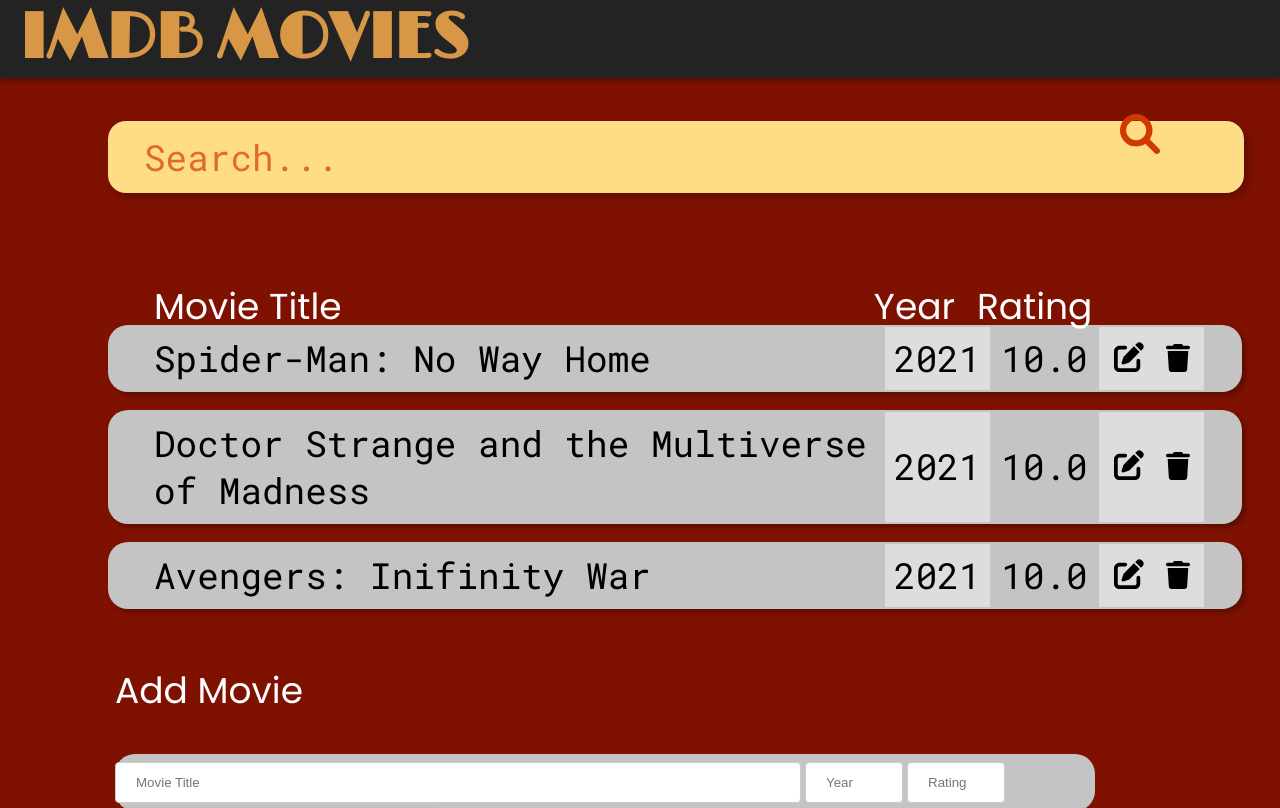
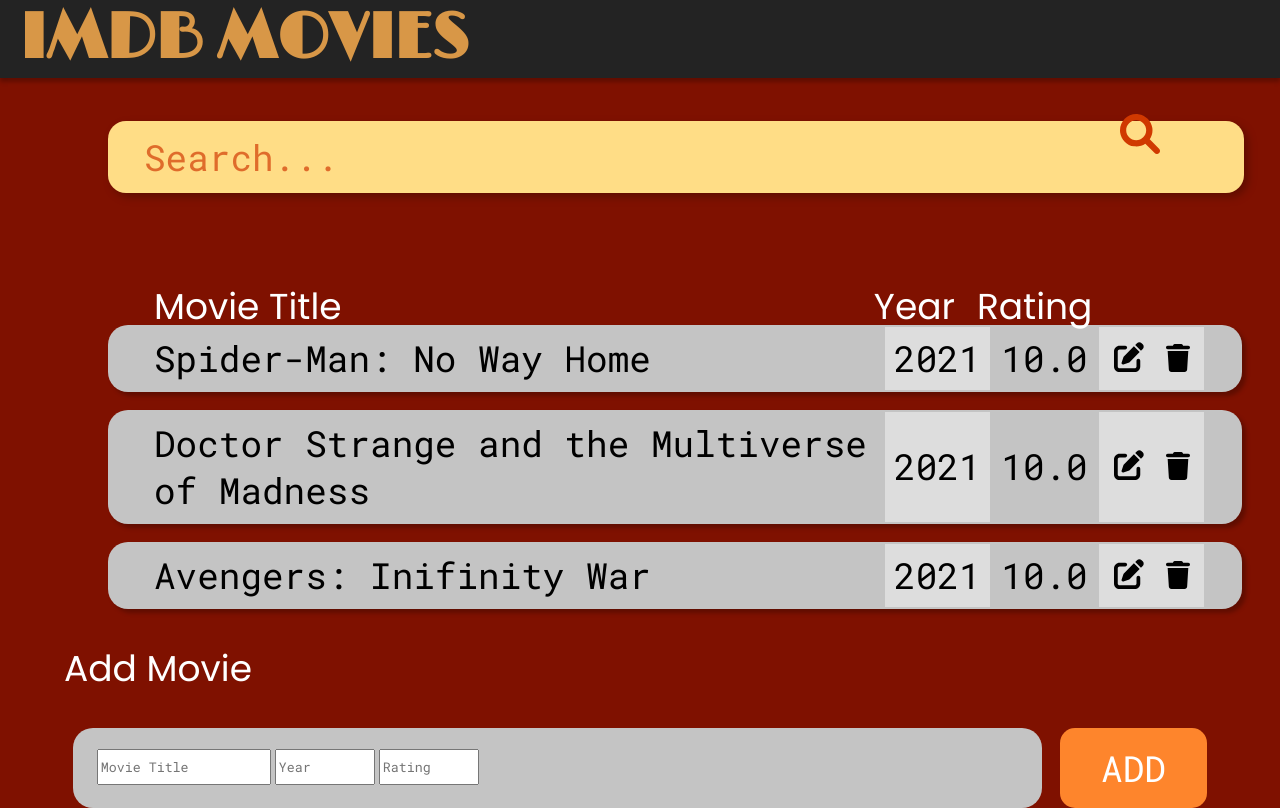
Before and after one commit to miguelflores-0906/stadvdb-mco2, a plain HTML site: page index.html in a window 1280 px wide. Shown: the top 808 px of the page. Drawn offline with nearby package versions, Linux system fonts and the light colour scheme.

Commit message:
frontend stuff

```diff
--- a/index.html
+++ b/index.html
@@ -195,13 +195,13 @@
         </div>
 
         <div class="add-movie-wrapper">
+            <p class="add-movie-text">Add Movie</p>
             <div class="add-movie-form">
-                <p>Add Movie</p>
                 <div class="form-wrapper">
                     <div class="form-proper">
-                        <input class="addtitle" type="text" placeholder="Movie Title"/>
-                        <input class="addyear" type="number" placeholder="Year"/>
-                        <input class="addrating" type="number" step="0.1" placeholder="Rating"/>
+                        <input class="input-title" type="text" placeholder="Movie Title"/>
+                        <input class="input-year" type="number" placeholder="Year"/>
+                        <input class="input-rating" type="number" step="0.1" placeholder="Rating"/>
                     </div>
                 </div>
                 <div class="add-btn">
--- a/styles.css
+++ b/styles.css
@@ -176,43 +176,55 @@
 }
 
 .add-movie-wrapper {
-    display: flex;
-    align-items: center;
-    justify-content: space-between;
-    position: fixed;
-    width: 75%;
-    left: 115px;
+    margin-left: 5%;
+    margin-right: 5%;
+    height: 100%;
 }
 
-.add-movie-wrapper p {
-    color: white;
+.add-movie-form {
+    display: flex;
+    justify-content: space-around;
+}
+
+.form-proper input {
+    height: 30px;
+    justify-content: space-between;
+
+    font-family: Roboto Mono;
+}
+
+.input-movie {
+    width: 100%;
+}
+
+.input-year, .input-rating {
+    width: 10%;
+}
+
+.form-wrapper {
+    background: #c4c4c4;
+    border-radius: 20px;
+    width: 80%;
+
+    padding: 21px 23.5px;
+    /* width: 100%; */
+    left: 20%;
+}
+
+.add-movie-text {
+    color: #fff;
     font-family: Poppins;
     font-style: normal;
     font-weight: normal;
     font-size: 36px;
-}
-
-.form-wrapper {
-    width: 980px;
-    /* left: 115px;
-    top: 925px; */
-
-    background: #c4c4c4;
-    border-radius: 20px;
+    line-height: 47px;
 }
 
 .add-btn {
-    text-align: center;
+    height: 100%;
+    background: #FE852C;
+    border-radius: 15px;
 
-    width: 25%;
-    left: calc(50% - 158px / 2 + 497px);
-    bottom: 30px;
-
-    background: #fe852c;
-    /* 04 dp */
-
-    box-shadow: 0px 4px 5px rgba(0, 0, 0, 0.14), 0px 1px 10px rgba(0, 0, 0, 0.12), 0px 2px 4px rgba(0, 0, 0, 0.2);
-    border-radius: 15px;
     padding: 16px 41px;
 
     color: #fff;
@@ -220,34 +232,7 @@
     font-style: normal;
     font-weight: normal;
     font-size: 36px;
+
+    user-select: none;
+    cursor: pointer;
 }
-
-.form-wrapper {
-    /* margin: auto; */
-    align-items: center;
-}
-
-.addyear,
-.addrating {
-    width: 10%;
-    padding: 12px 20px;
-    margin: 8px 0;
-    display: inline-block;
-    border: 1px solid #ccc;
-    border-radius: 4px;
-    box-sizing: border-box;
-}
-
-.addtitle {
-    width: 70%;
-    padding: 12px 20px;
-    margin: 8px 0;
-    display: inline-block;
-    border: 1px solid #ccc;
-    border-radius: 4px;
-    box-sizing: border-box;
-}
-
-input[type='text']:focus {
-    border: 1px solid rgb(255, 255, 255);
-}
```
Also changed, not shown: temp.css (added, +76 -0 lines).
